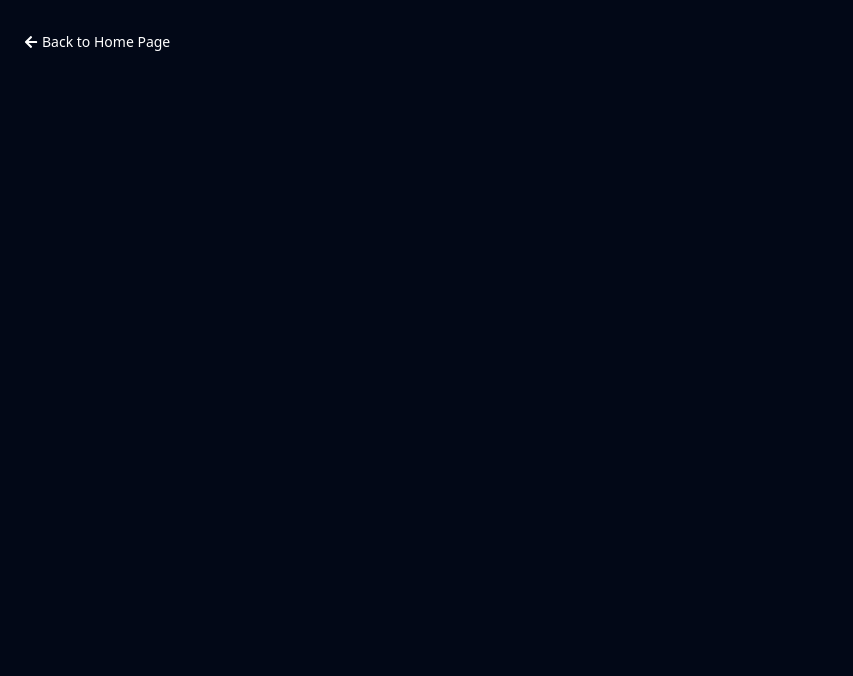
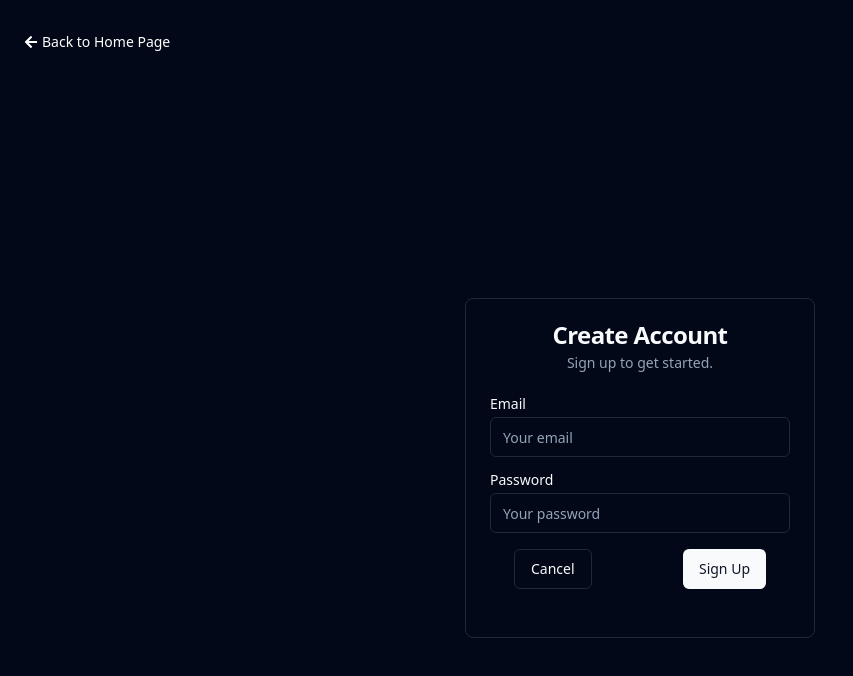
Before and after one commit to Atharva-Kanherkar/uptime-monitor, a React (Vite) app in the folder frontend/uptime-frontend/: page /signup in a window 1280 px wide. Shown: the top 676 px of the page, without its empty margins (0-853 px from the left). Built offline with nearby package versions, Linux system fonts and the light colour scheme.

Commit message:
Added sign up page

```diff
--- a/frontend/uptime-frontend/package.json
+++ b/frontend/uptime-frontend/package.json
@@ -12,7 +12,9 @@
   "dependencies": {
     "@apollo/client": "^3.10.8",
     "@radix-ui/react-dropdown-menu": "^2.1.1",
+    "@radix-ui/react-label": "^2.1.0",
     "@radix-ui/react-navigation-menu": "^1.2.0",
+    "@radix-ui/react-select": "^2.1.1",
     "@radix-ui/react-slot": "^1.1.0",
     "class-variance-authority": "^0.7.0",
     "clsx": "^2.1.1",
--- /dev/null
+++ b/frontend/uptime-frontend/src/components/ui/input.tsx
@@ -0,0 +1,25 @@
+import * as React from "react"
+
+import { cn } from "@/lib/utils"
+
+export interface InputProps
+  extends React.InputHTMLAttributes<HTMLInputElement> {}
+
+const Input = React.forwardRef<HTMLInputElement, InputProps>(
+  ({ className, type, ...props }, ref) => {
+    return (
+      <input
+        type={type}
+        className={cn(
+          "flex h-10 w-full rounded-md border border-input bg-background px-3 py-2 text-sm ring-offset-background file:border-0 file:bg-transparent file:text-sm file:font-medium placeholder:text-muted-foreground focus-visible:outline-none focus-visible:ring-2 focus-visible:ring-ring focus-visible:ring-offset-2 disabled:cursor-not-allowed disabled:opacity-50",
+          className
+        )}
+        ref={ref}
+        {...props}
+      />
+    )
+  }
+)
+Input.displayName = "Input"
+
+export { Input }
--- /dev/null
+++ b/frontend/uptime-frontend/src/components/ui/label.tsx
@@ -0,0 +1,26 @@
+"use client"
+
+import * as React from "react"
+import * as LabelPrimitive from "@radix-ui/react-label"
+import { cva, type VariantProps } from "class-variance-authority"
+
+import { cn } from "@/lib/utils"
+
+const labelVariants = cva(
+  "text-sm font-medium leading-none peer-disabled:cursor-not-allowed peer-disabled:opacity-70"
+)
+
+const Label = React.forwardRef<
+  React.ElementRef<typeof LabelPrimitive.Root>,
+  React.ComponentPropsWithoutRef<typeof LabelPrimitive.Root> &
+    VariantProps<typeof labelVariants>
+>(({ className, ...props }, ref) => (
+  <LabelPrimitive.Root
+    ref={ref}
+    className={cn(labelVariants(), className)}
+    {...props}
+  />
+))
+Label.displayName = LabelPrimitive.Root.displayName
+
+export { Label }
--- /dev/null
+++ b/frontend/uptime-frontend/src/components/ui/select.tsx
@@ -0,0 +1,160 @@
+"use client"
+
+import * as React from "react"
+import * as SelectPrimitive from "@radix-ui/react-select"
+import { Check, ChevronDown, ChevronUp } from "lucide-react"
+
+import { cn } from "@/lib/utils"
+
+const Select = SelectPrimitive.Root
+
+const SelectGroup = SelectPrimitive.Group
+
+const SelectValue = SelectPrimitive.Value
+
+const SelectTrigger = React.forwardRef<
+  React.ElementRef<typeof SelectPrimitive.Trigger>,
+  React.ComponentPropsWithoutRef<typeof SelectPrimitive.Trigger>
+>(({ className, children, ...props }, ref) => (
+  <SelectPrimitive.Trigger
+    ref={ref}
+    className={cn(
+      "flex h-10 w-full items-center justify-between rounded-md border border-input bg-background px-3 py-2 text-sm ring-offset-background placeholder:text-muted-foreground focus:outline-none focus:ring-2 focus:ring-ring focus:ring-offset-2 disabled:cursor-not-allowed disabled:opacity-50 [&>span]:line-clamp-1",
+      className
+    )}
+    {...props}
+  >
+    {children}
+    <SelectPrimitive.Icon asChild>
+      <ChevronDown className="h-4 w-4 opacity-50" />
+    </SelectPrimitive.Icon>
+  </SelectPrimitive.Trigger>
+))
+SelectTrigger.displayName = SelectPrimitive.Trigger.displayName
+
+const SelectScrollUpButton = React.forwardRef<
+  React.ElementRef<typeof SelectPrimitive.ScrollUpButton>,
+  React.ComponentPropsWithoutRef<typeof SelectPrimitive.ScrollUpButton>
+>(({ className, ...props }, ref) => (
+  <SelectPrimitive.ScrollUpButton
+    ref={ref}
+    className={cn(
+      "flex cursor-default items-center justify-center py-1",
+      className
+    )}
+    {...props}
+  >
+    <ChevronUp className="h-4 w-4" />
+  </SelectPrimitive.ScrollUpButton>
+))
+SelectScrollUpButton.displayName = SelectPrimitive.ScrollUpButton.displayName
+
+const SelectScrollDownButton = React.forwardRef<
+  React.ElementRef<typeof SelectPrimitive.ScrollDownButton>,
+  React.ComponentPropsWithoutRef<typeof SelectPrimitive.ScrollDownButton>
+>(({ className, ...props }, ref) => (
+  <SelectPrimitive.ScrollDownButton
+    ref={ref}
+    className={cn(
+      "flex cursor-default items-center justify-center py-1",
+      className
+    )}
+    {...props}
+  >
+    <ChevronDown className="h-4 w-4" />
+  </SelectPrimitive.ScrollDownButton>
+))
+SelectScrollDownButton.displayName =
+  SelectPrimitive.ScrollDownButton.displayName
+
+const SelectContent = React.forwardRef<
+  React.ElementRef<typeof SelectPrimitive.Content>,
+  React.ComponentPropsWithoutRef<typeof SelectPrimitive.Content>
+>(({ className, children, position = "popper", ...props }, ref) => (
+  <SelectPrimitive.Portal>
+    <SelectPrimitive.Content
+      ref={ref}
+      className={cn(
+        "relative z-50 max-h-96 min-w-[8rem] overflow-hidden rounded-md border bg-popover text-popover-foreground shadow-md data-[state=open]:animate-in data-[state=closed]:animate-out data-[state=closed]:fade-out-0 data-[state=open]:fade-in-0 data-[state=closed]:zoom-out-95 data-[state=open]:zoom-in-95 data-[side=bottom]:slide-in-from-top-2 data-[side=left]:slide-in-from-right-2 data-[side=right]:slide-in-from-left-2 data-[side=top]:slide-in-from-bottom-2",
+        position === "popper" &&
+          "data-[side=bottom]:translate-y-1 data-[side=left]:-translate-x-1 data-[side=right]:translate-x-1 data-[side=top]:-translate-y-1",
+        className
+      )}
+      position={position}
+      {...props}
+    >
+      <SelectScrollUpButton />
+      <SelectPrimitive.Viewport
+        className={cn(
+          "p-1",
+          position === "popper" &&
+            "h-[var(--radix-select-trigger-height)] w-full min-w-[var(--radix-select-trigger-width)]"
+        )}
+      >
+        {children}
+      </SelectPrimitive.Viewport>
+      <SelectScrollDownButton />
+    </SelectPrimitive.Content>
+  </SelectPrimitive.Portal>
+))
+SelectContent.displayName = SelectPrimitive.Content.displayName
+
+const SelectLabel = React.forwardRef<
+  React.ElementRef<typeof SelectPrimitive.Label>,
+  React.ComponentPropsWithoutRef<typeof SelectPrimitive.Label>
+>(({ className, ...props }, ref) => (
+  <SelectPrimitive.Label
+    ref={ref}
+    className={cn("py-1.5 pl-8 pr-2 text-sm font-semibold", className)}
+    {...props}
+  />
+))
+SelectLabel.displayName = SelectPrimitive.Label.displayName
+
+const SelectItem = React.forwardRef<
+  React.ElementRef<typeof SelectPrimitive.Item>,
+  React.ComponentPropsWithoutRef<typeof SelectPrimitive.Item>
+>(({ className, children, ...props }, ref) => (
+  <SelectPrimitive.Item
+    ref={ref}
+    className={cn(
+      "relative flex w-full cursor-default select-none items-center rounded-sm py-1.5 pl-8 pr-2 text-sm outline-none focus:bg-accent focus:text-accent-foreground data-[disabled]:pointer-events-none data-[disabled]:opacity-50",
+      className
+    )}
+    {...props}
+  >
+    <span className="absolute left-2 flex h-3.5 w-3.5 items-center justify-center">
+      <SelectPrimitive.ItemIndicator>
+        <Check className="h-4 w-4" />
+      </SelectPrimitive.ItemIndicator>
+    </span>
+
+    <SelectPrimitive.ItemText>{children}</SelectPrimitive.ItemText>
+  </SelectPrimitive.Item>
+))
+SelectItem.displayName = SelectPrimitive.Item.displayName
+
+const SelectSeparator = React.forwardRef<
+  React.ElementRef<typeof SelectPrimitive.Separator>,
+  React.ComponentPropsWithoutRef<typeof SelectPrimitive.Separator>
+>(({ className, ...props }, ref) => (
+  <SelectPrimitive.Separator
+    ref={ref}
+    className={cn("-mx-1 my-1 h-px bg-muted", className)}
+    {...props}
+  />
+))
+SelectSeparator.displayName = SelectPrimitive.Separator.displayName
+
+export {
+  Select,
+  SelectGroup,
+  SelectValue,
+  SelectTrigger,
+  SelectContent,
+  SelectLabel,
+  SelectItem,
+  SelectSeparator,
+  SelectScrollUpButton,
+  SelectScrollDownButton,
+}
--- /dev/null
+++ b/frontend/uptime-frontend/src/mutations.ts
@@ -0,0 +1,11 @@
+// mutations.ts
+import { gql } from '@apollo/client';
+
+export const CREATE_USER = gql`
+ mutation CreateUser($input: UserInput!) {
+  createUser(input: $input) {
+    email
+    password
+  }
+}
+`;
--- a/frontend/uptime-frontend/src/pages/SignUp.tsx
+++ b/frontend/uptime-frontend/src/pages/SignUp.tsx
@@ -1,12 +1,74 @@
+import * as React from "react";
+import { Button } from "@/components/ui/button";
+import {
+  Card,
+  CardContent,
+  CardDescription,
+  CardFooter,
+  CardHeader,
+  CardTitle,
+} from "@/components/ui/card";
+import { Input } from "@/components/ui/input";
+import { Label } from "@/components/ui/label";
+import { useMutation } from '@apollo/client';
+import { CREATE_USER } from '../mutations'; // Adjust the path as necessary
 
+function Signup() {
+  const [formData, setFormData] = React.useState({
+    email: '',
+    password: ''
+  });
 
+  const [createUser, { data, loading, error }] = useMutation(CREATE_USER);
 
- function SignUp(){
-    return(
-        <div>
+  const handleChange = (e: React.ChangeEvent<HTMLInputElement>) => {
+    setFormData({
+      ...formData,
+      [e.target.id]: e.target.value
+    });
+  };
 
-        </div>
-    )
+  const handleSubmit = async (e: React.FormEvent) => {
+    e.preventDefault();
+    try {
+      const { data } = await createUser({ variables: { input: formData } });
+      // Handle successful signup (e.g., redirect or show a success message)
+      console.log('User created:', data.createUser);
+    } catch (e) {
+      // Handle errors
+      console.error('Error creating user:', e);
+    }
+  };
+
+  return (
+    <div className="flex items-center justify-center min-h-screen">
+      <Card className="w-[350px]">
+        <CardHeader className="flex flex-col items-center text-center">
+          <CardTitle>Create Account</CardTitle>
+          <CardDescription>Sign up to get started.</CardDescription>
+        </CardHeader>
+        <CardContent>
+          <form onSubmit={handleSubmit}>
+            <div className="grid w-full items-center gap-4">
+              <div className="flex flex-col space-y-1.5">
+                <Label htmlFor="email">Email</Label>
+                <Input id="email" type="email" placeholder="Your email" value={formData.email} onChange={handleChange} />
+              </div>
+              <div className="flex flex-col space-y-1.5">
+                <Label htmlFor="password">Password</Label>
+                <Input id="password" type="password" placeholder="Your password" value={formData.password} onChange={handleChange} />
+              </div>
+            </div>
+            <CardFooter className="flex justify-between mt-4">
+              <Button variant="outline" type="button">Cancel</Button>
+              <Button type="submit" disabled={loading}>Sign Up</Button>
+            </CardFooter>
+          </form>
+          {error && <p>Error: {error.message}</p>}
+        </CardContent>
+      </Card>
+    </div>
+  );
 }
 
-export default SignUp;
+export default Signup;
```
Also changed, not shown: 2 other files (tests, documents, lock files or other folders).
